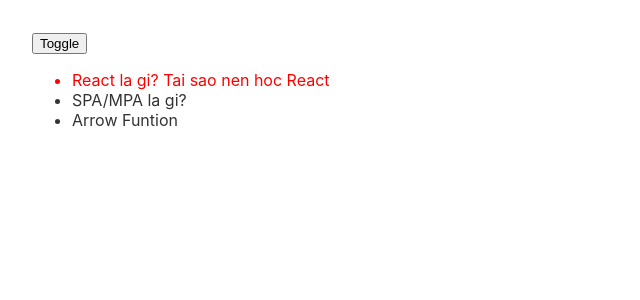
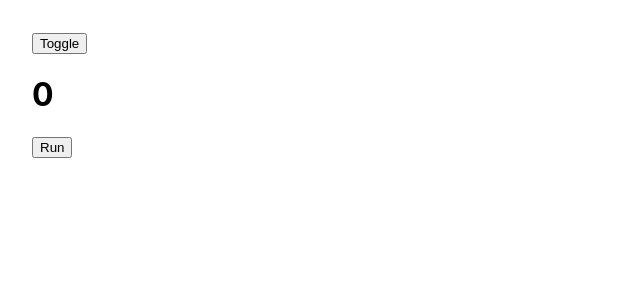
Before and after one commit to saamnguyen/react-2021, a React (Create React App) app: page / in a window 1280 px wide. Both pictures are taken after a click on the button "Toggle". Shown: the top 300 px of the page, without its empty margins (0-640 px from the left). Built offline with nearby package versions, Linux system fonts and the light colour scheme.

Commit message:
useLayoutEffect() hook? | React hooks 2021

```diff
--- a/src/Content.js
+++ b/src/Content.js
@@ -1,47 +1,23 @@
-import { useEffect, useState } from "react";
-
-const lessions = [
-	{
-		id: 1,
-		name: "React la gi? Tai sao nen hoc React",
-	},
-	{
-		id: 2,
-		name: "SPA/MPA la gi?",
-	},
-	{
-		id: 3,
-		name: "Arrow Funtion",
-	},
-];
+import { useLayoutEffect, useState } from "react";
 
 function Content() {
-	const [lessionId, setLessionId] = useState(1);
+	const [count, setCount] = useState(0);
 
-	useEffect(() => {
-		const handleComment = (e) => {
-			console.log(e);
-		};
+	//Những trường hợp xử dụng như set state r check lại state đó trong useEffect xong set lại chính nó
+	useLayoutEffect(() => {
+		if (count > 3) {
+			setCount(0);
+		}
+	}, [count]);
 
-		window.addEventListener(`lesson-${lessionId}`, handleComment);
-
-		return () =>
-			window.removeEventListener(`lesson-${lessionId}`, handleComment);
-	}, [lessionId]);
+	const handleRun = () => {
+		setCount(count + 1);
+	};
 
 	return (
 		<div>
-			<ul>
-				{lessions.map((lession) => (
-					<li
-						key={lession.id}
-						style={{ color: lessionId === lession.id ? "red" : "#333" }}
-						onClick={() => setLessionId(lession.id)}
-					>
-						{lession.name}
-					</li>
-				))}
-			</ul>
+			<h1>{count}</h1>
+			<button onClick={handleRun}>Run</button>
 		</div>
 	);
 }
```
